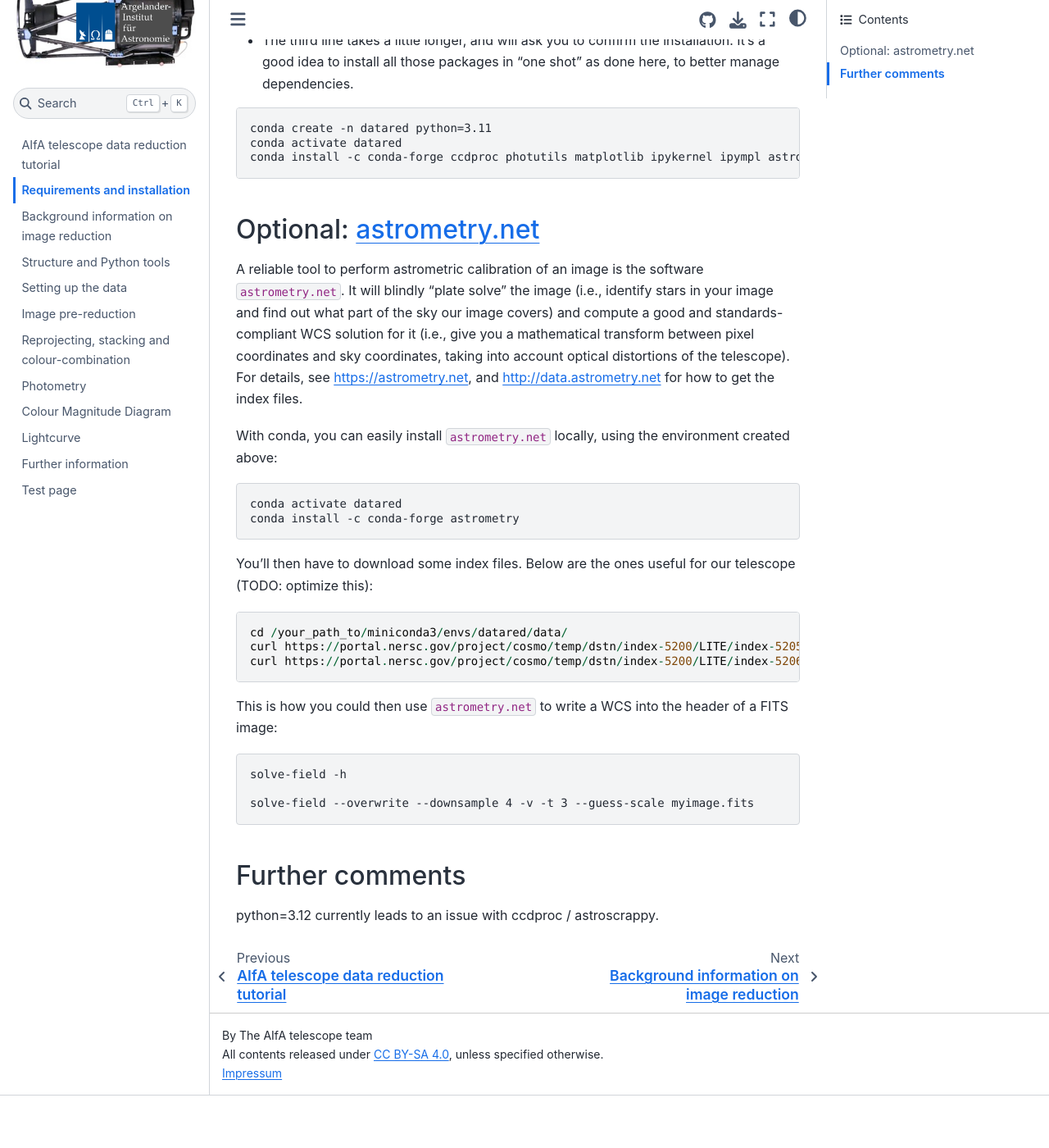
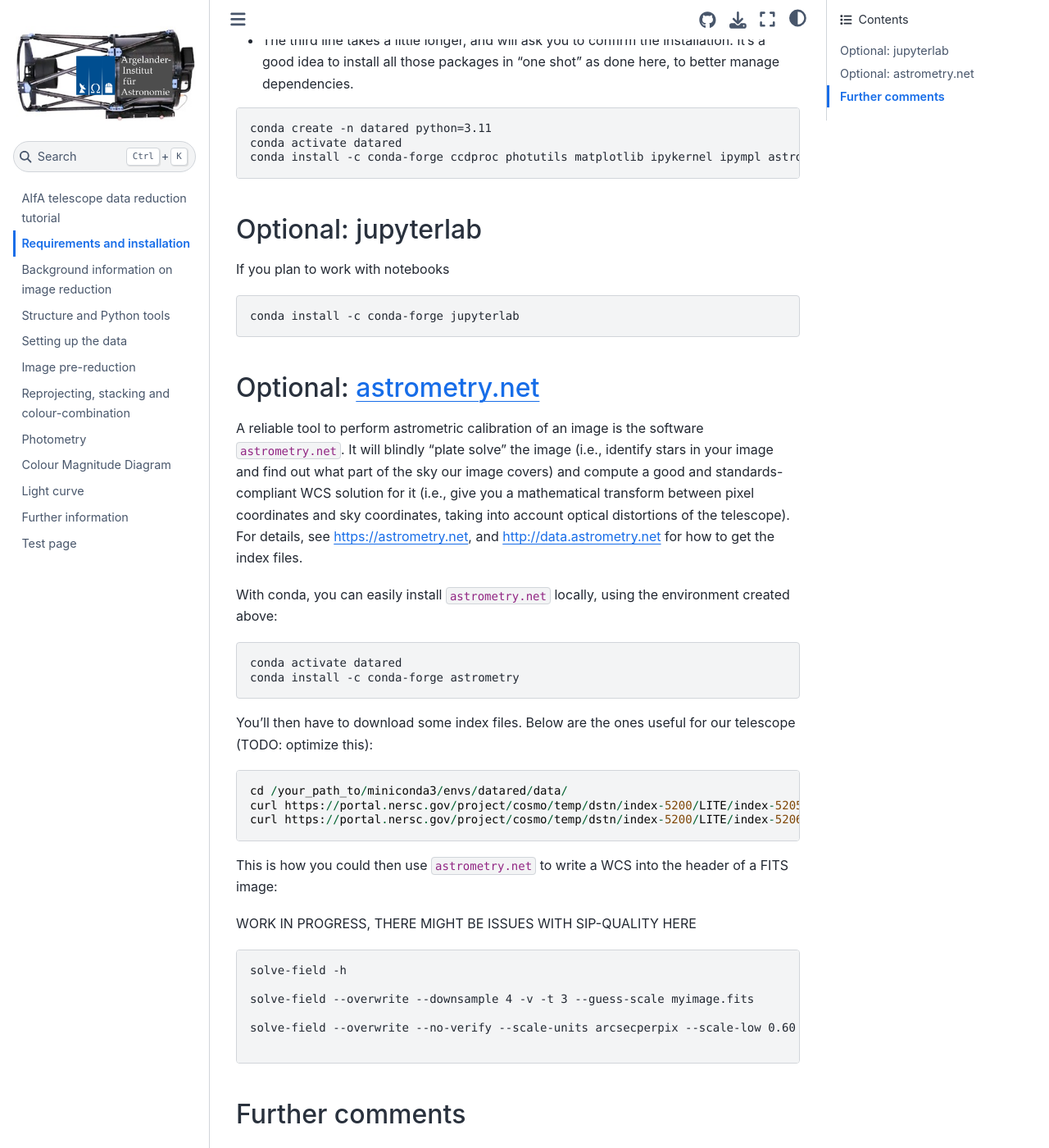
Before and after one commit to aifatelescope/datared, a Jupyter Book: the page built from book/installation.md, in a window 1280 px wide and 1400 px high, scrolled down 544 px. Shown: the whole window at 82% size. Built offline with Jupyter Book 1.0.4 settings and Sphinx 7.4.7 and the Sphinx Book theme 1.1.4, drawn with Linux system fonts in a browser that asks for light colours; before the commit the page ends 1880 px from its top, so only the background shows below that.

Commit message:
Pushing all recent devs in mess

`````diff
--- a/book/installation.md
+++ b/book/installation.md
@@ -18,7 +18,15 @@
 conda create -n datared python=3.11
 conda activate datared
 conda install -c conda-forge ccdproc photutils matplotlib ipykernel ipympl astroquery
-````
+```
+
+## Optional: jupyterlab
+
+If you plan to work with notebooks
+
+```none
+conda install -c conda-forge jupyterlab
+```
 
 
 ## Optional: astrometry.net
@@ -43,10 +51,15 @@
 
 This is how you could then use `astrometry.net` to write a WCS into the header of a FITS image:
 
+WORK IN PROGRESS, THERE MIGHT BE ISSUES WITH SIP-QUALITY HERE
+
 ```none
 solve-field -h
 
 solve-field --overwrite --downsample 4 -v -t 3 --guess-scale myimage.fits
+
+solve-field --overwrite --no-verify --scale-units arcsecperpix --scale-low 0.60 --scale-high 0.62 --downsample 4 -t 3 --objs 300 --dir astrometry --no-plots --skip-solved --new-fits %s.fits *.fits
+
 ```
 
 
`````
Also changed, not shown: book/lightcurve.ipynb, book/photometry.ipynb, book/pre-red.ipynb, book/stack.ipynb, 4 other files.
